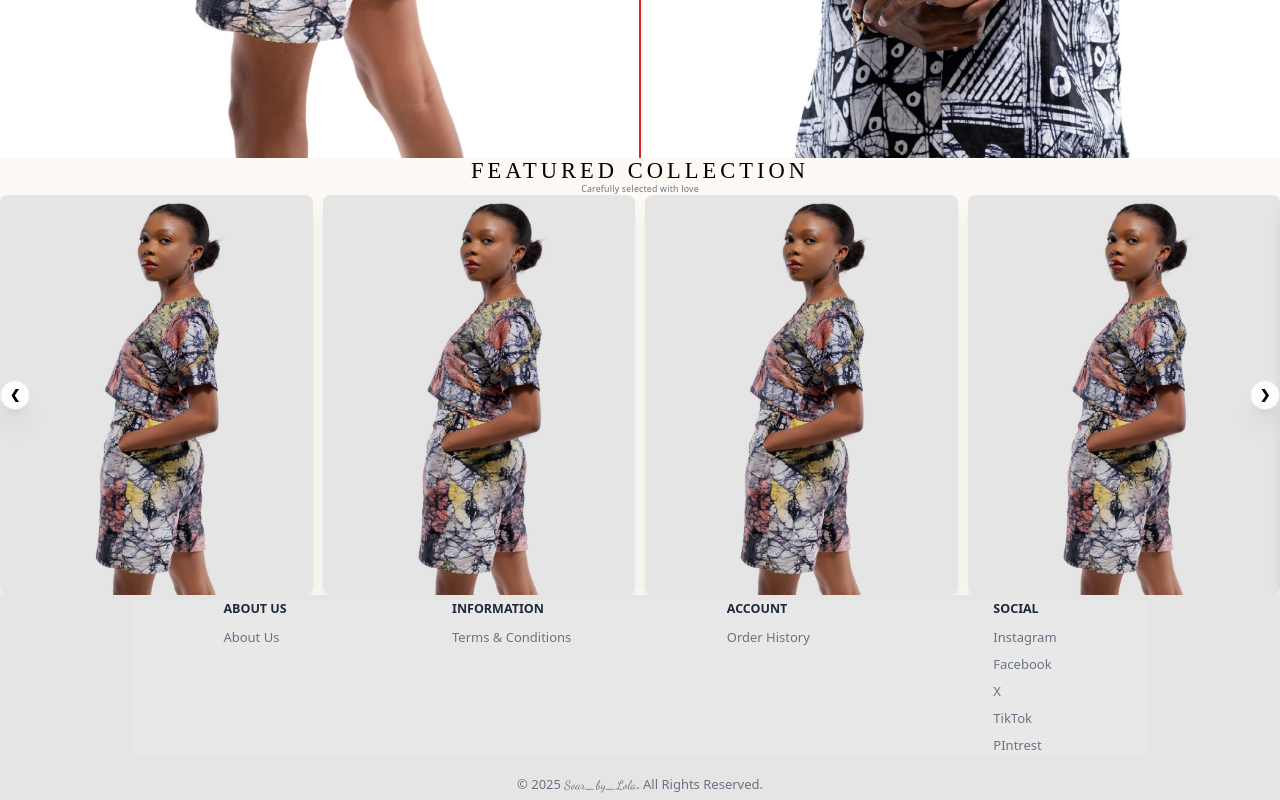
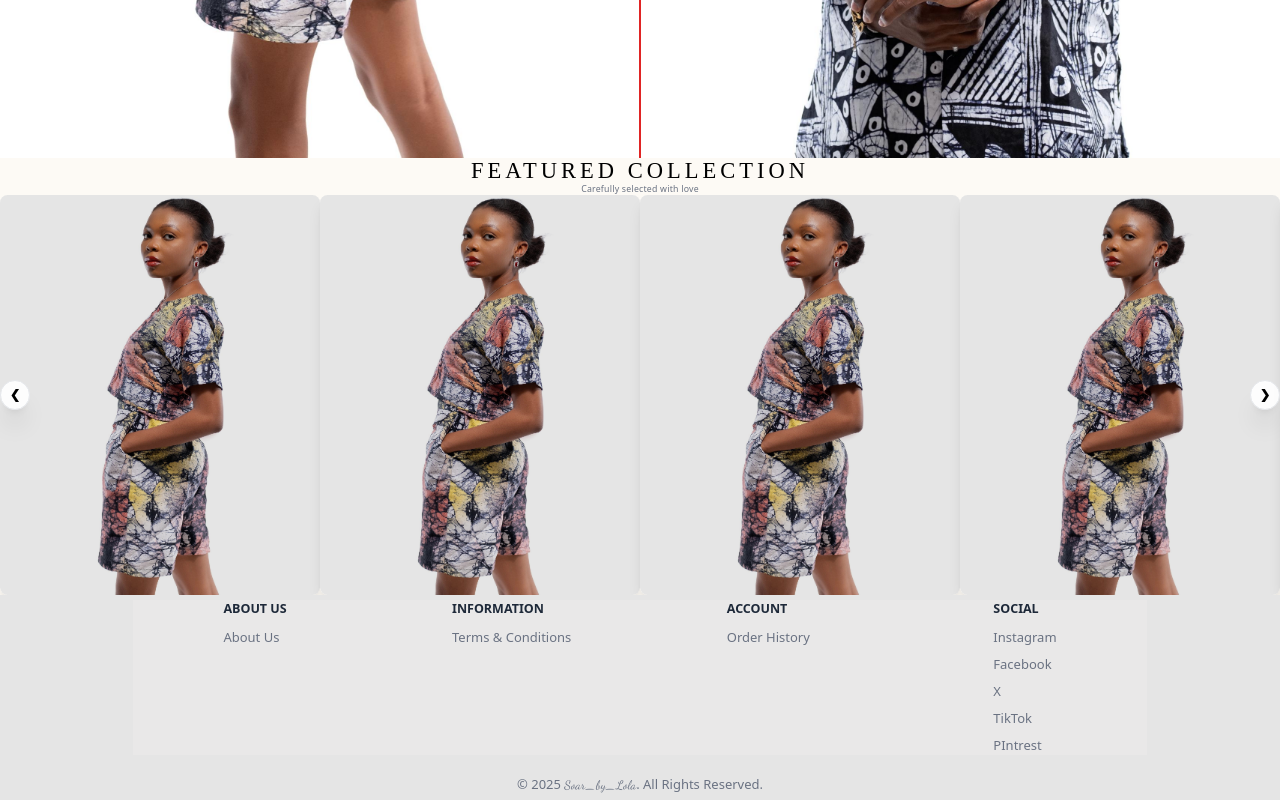
Before and after one commit to olamidefrancis/SoarByLola, a React (Vite) app: page / in a window 1280 px wide. Shown: the part 2493-3293 px from the top of the page. Built offline with nearby package versions, Linux system fonts and the light colour scheme.

Commit message:
Hero section carousel fix

```diff
--- a/src/Components/Carousel/Carousel.jsx
+++ b/src/Components/Carousel/Carousel.jsx
@@ -58,7 +58,7 @@ const Carousel = () => {
               className="embla__slide flex-[0_0_100%] w-full px-4"
             >
 
-              <div className="flex w-full gap-4">
+              <div className="flex w-full ">
                 {group.slice(0, 4).map((pixs, pixInd) => (
                   <div
                     key={`image-${groupIndex}-${pixInd}`}
```
Also changed, not shown: src/Components/Footer/Footer.jsx (+126 -0 lines).
